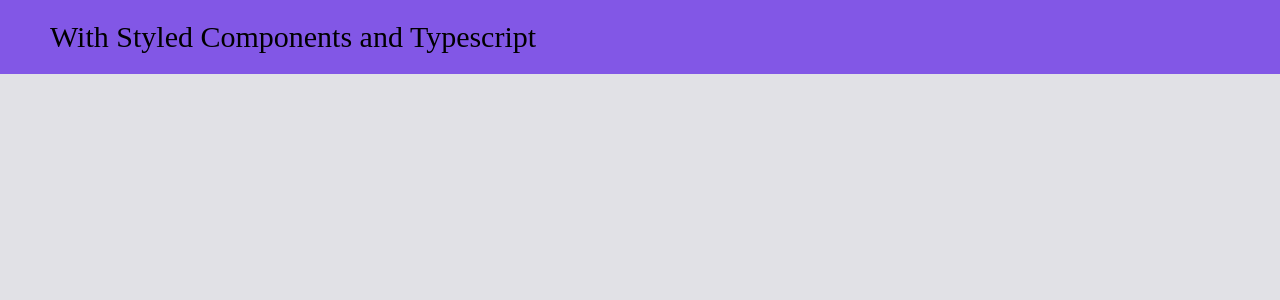
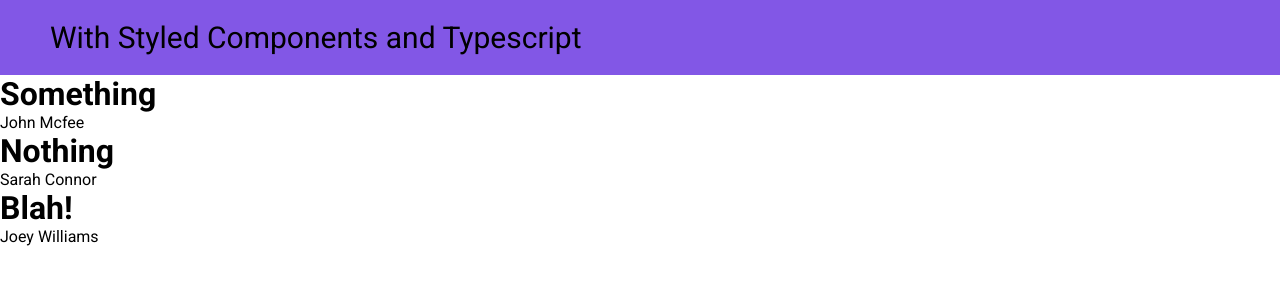
Before and after one commit to crislerwin/ctl-test-nodejs-front, a Next.js app: page / in a window 1280 px wide. Shown: the top 300 px of the page. Built offline with nearby package versions, Linux system fonts and the light colour scheme; data requests are answered from the project's data file.

Commit message:
✨ add swr, axios and json-server

```diff
--- /dev/null
+++ b/src/db/db.json
@@ -0,0 +1,30 @@
+{
+  "books": [
+    {
+      "id": 1,
+      "title": "Something",
+      "author": "John Mcfee"
+    },
+    {
+      "id": 2,
+      "title": "Nothing",
+      "author": "Sarah Connor"
+    },
+    {
+      "id": 3,
+      "title": "Blah!",
+      "author": "Joey Williams"
+    }
+
+  ],
+  "comments": [
+    {
+      "id": 1,
+      "body": "some comment",
+      "postId": 1
+    }
+  ],
+  "profile": {
+    "name": "typicode"
+  }
+}
--- /dev/null
+++ b/src/hooks/useFetch.ts
@@ -0,0 +1,14 @@
+import useSWR from 'swr'
+import { api } from '../services/api'
+export function useFetch<Data = any, Error = any>(url: string) {
+  const { data, error } = useSWR<Data, Error>(
+    url,
+    async (url) => {
+      const response = await api.get(url)
+
+      return response.data
+    },
+    {}
+  )
+  return { data, error }
+}
--- a/src/pages/index.tsx
+++ b/src/pages/index.tsx
@@ -1,10 +1,27 @@
 import React from 'react'
 import { Header } from '../components/Header'
+import { useFetch } from '../hooks/useFetch'
 
+type BookProps = {
+  id: number,
+  title: string
+  author: string
+}
 const Home: React.FC = () => {
+  const { data } = useFetch('/books')
+  if (!data) return <h1>Loading..</h1>
   return (
     <>
       <Header title="With Styled Components and Typescript" />
+
+
+        { data.map((book: BookProps) => (
+          <div key={book.id}>
+            <h1>{book.title}</h1>
+            <p>{book.author}</p>
+            </div>
+        ))}
+
     </>
   )
 }
--- a/src/pages/styles/globals.ts
+++ b/src/pages/styles/globals.ts
@@ -7,7 +7,7 @@ export default createGlobalStyle`
     box-sizing: border-box;
   }
   body {
-    background: ${({theme})=> theme.colors.background};
-    font: Roboto, sans-serif;
+    background: none;
+    font-family:  'Roboto';
   }
 `
--- /dev/null
+++ b/src/services/api.ts
@@ -0,0 +1,5 @@
+import axios from 'axios';
+
+export const api = axios.create({
+  baseURL: 'http://127.0.0.1:3004',
+});
```
Also changed, not shown: package.json (+6 -2 lines), 1 other file (tests, documents, lock files or other folders).
